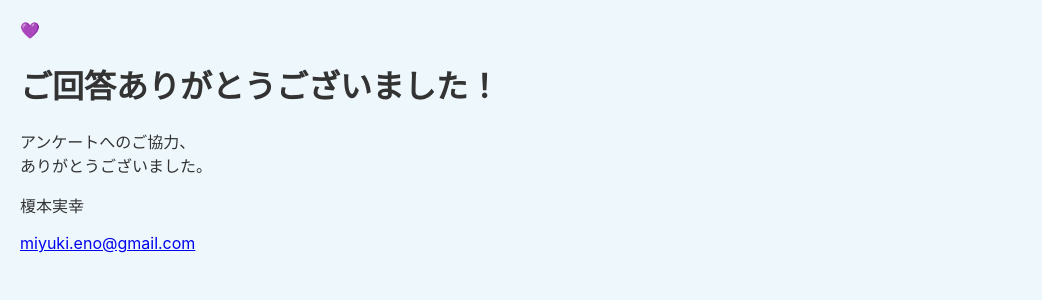
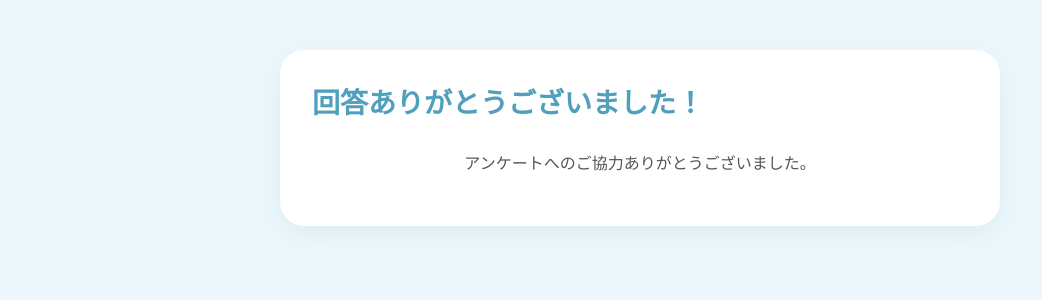
Before and after one commit to miyukieno42-cyber/sunscreen22, a Flask app: page /thanks in a window 1280 px wide. Shown: the top 300 px of the page, without its empty margins (0-1042 px from the left). Run offline with Flask 3, Linux system fonts and the light colour scheme; some libraries are stand-ins or nearby versions.

Commit message:
Refine thanks.html content and structure
Updated the title and header text in the thanks.html template to remove the word 'ご' for a more concise message. Adjusted the main class name and modified the footer content.

```diff
--- a/templates/thanks.html
+++ b/templates/thanks.html
@@ -10,7 +10,7 @@
         content="width=device-width, initial-scale=1.0"
     >
 
-    <title>ご回答ありがとうございました</title>
+    <title>回答ありがとうございました</title>
 
     <link
         rel="stylesheet"
@@ -22,43 +22,34 @@
 
 <body>
 
-<main class="thanks-card">
+
+<main class="survey-card">
 
 
-    <div class="thanks-icon">
-        💜
-    </div>
+    <header class="survey-header">
+
+        <h1>
+            回答ありがとうございました！
+        </h1>
+
+    </header>
 
 
-    <h1>
-        ご回答ありがとうございました！
-    </h1>
-
-
-    <p class="thanks-message">
-        アンケートへのご協力、<br>
-        ありがとうございました。
+    <p
+        style="
+            text-align:center;
+            font-size:16px;
+            line-height:1.8;
+            color:#555;
+        "
+    >
+        アンケートへのご協力ありがとうございました。
     </p>
-
-
-    <div class="thanks-footer">
-
-        <p>
-            榎本実幸
-        </p>
-
-
-        <p>
-            <a href="mailto:miyuki.eno@gmail.com">
-                miyuki.eno@gmail.com
-            </a>
-        </p>
-
-    </div>
 
 
 </main>
 
+
 </body>
 
 </html>
```
